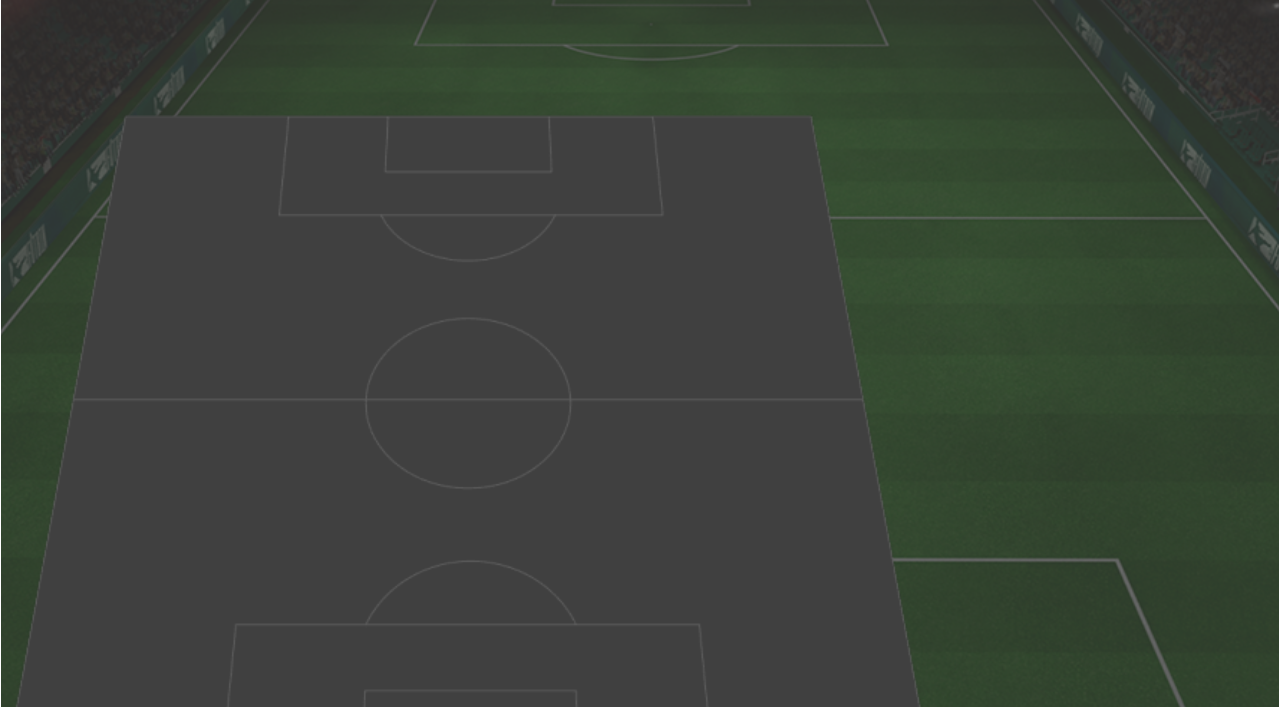
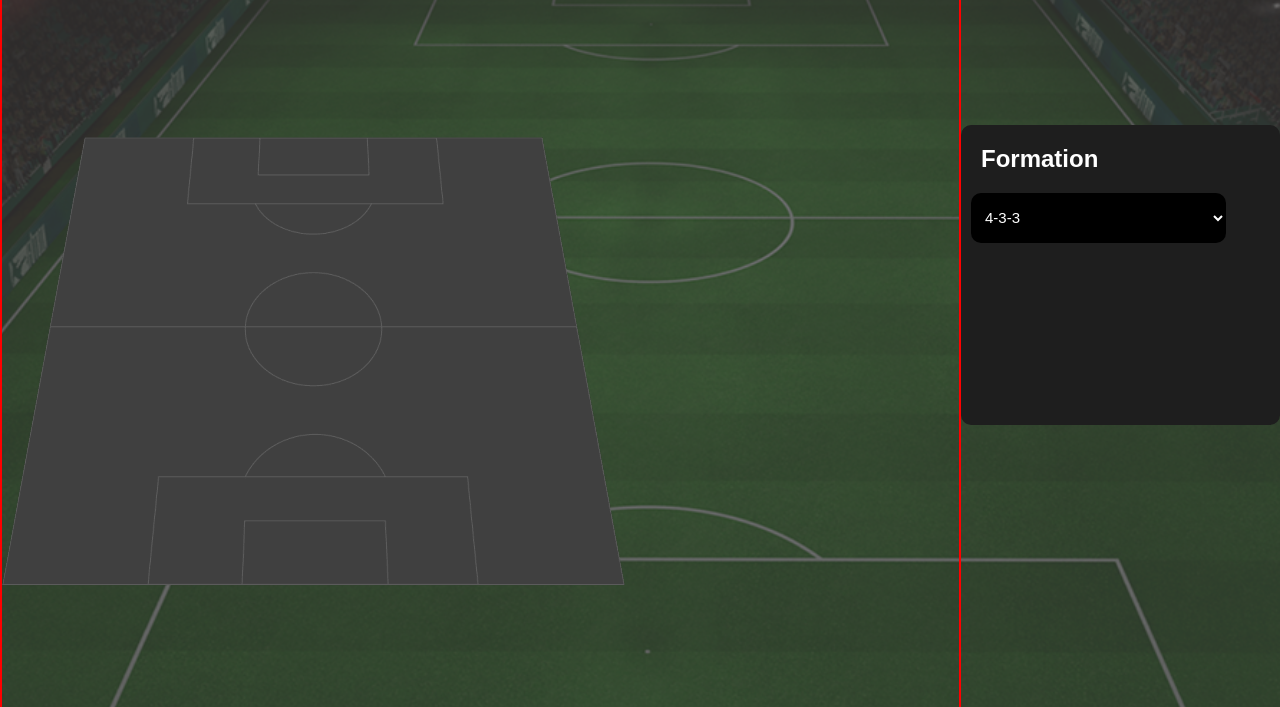
Before and after one commit to FadwaElouah/Fifa, a plain HTML site: page index.html in a window 1280 px wide. Shown: the part 93-800 px from the top of the page. Drawn offline with Linux system fonts and the light colour scheme.

Commit message:
add formulaire

```diff
--- a/index.html
+++ b/index.html
@@ -34,17 +34,27 @@
   <div class="button">
     <button>Sign in</button>
   </div>
+
  </header>
 
 
  <section class="section1">
    <div class="section1-div">
-    <div class="terrain ">
-        <img src="/images/terrain_1.png" alt="" class="img-terrain">
+    <div class="container">
+      <div class="terrain">
+          <img src="/images/terrain_1.png" alt="" class="img-terrain">
+
+      </div>
+        <div class="formulaire">
+           <h2>Formation</h2>
+            <select class="select">
+               <option value="">4-3-3</option>
+               <option value="">4-3-2</option>
+            </select>
+        </div>
+
     </div>
-     <!-- <div class="terrain ">
-        <p>Lorem, ipsum dolor sit amet consectetur adipisicing elit. Ipsa tenetur quia sit expedita id molestiae, nisi doloremque, quas corporis nam eveniet placeat ab dolor! At culpa ex harum quidem perspiciatis?</p>
-     </div> -->
+
    </div>
  </section>
 
--- a/style.css
+++ b/style.css
@@ -94,18 +94,44 @@ border-radius: 6px;
   height: 900px;
   background-color: #474444a2;
 
+
 }
-
+.container{
+    width: 100%;
+    display: flex;
+    padding-top: 7%;
+}
+h2{
+ font-weight: bold;
+ color: white;
+ padding: 20px ;
+}
+.formulaire{
+    margin-top: 10%;
+    width: 25%;
+    background-color: #1e1e1e;
+    border-radius: 10px;
+    height: 300px;
+}
+.select{
+    background-color: black;
+    color: white;
+    width: 80%;
+    height: 50px;
+    outline: none;
+    border: none;
+    margin-left: 10px;
+    padding-left: 10px;
+    border-radius: 10px;
+    font-size: 15px;
+}
 .terrain{
-     display: grid;
-     grid-template-columns: repeat(4,fr);
-     border: 1px solid white;
-}
-.img-terrain{
-
-    width: 100%;
-}
-
+    width: 75%;
+    border: 2px solid red;
+    display: grid;
+    grid-template-columns: repeat(5,1fr);
+    grid-template-rows: repeat(5,1fr);
+    }
 
 
 
```
